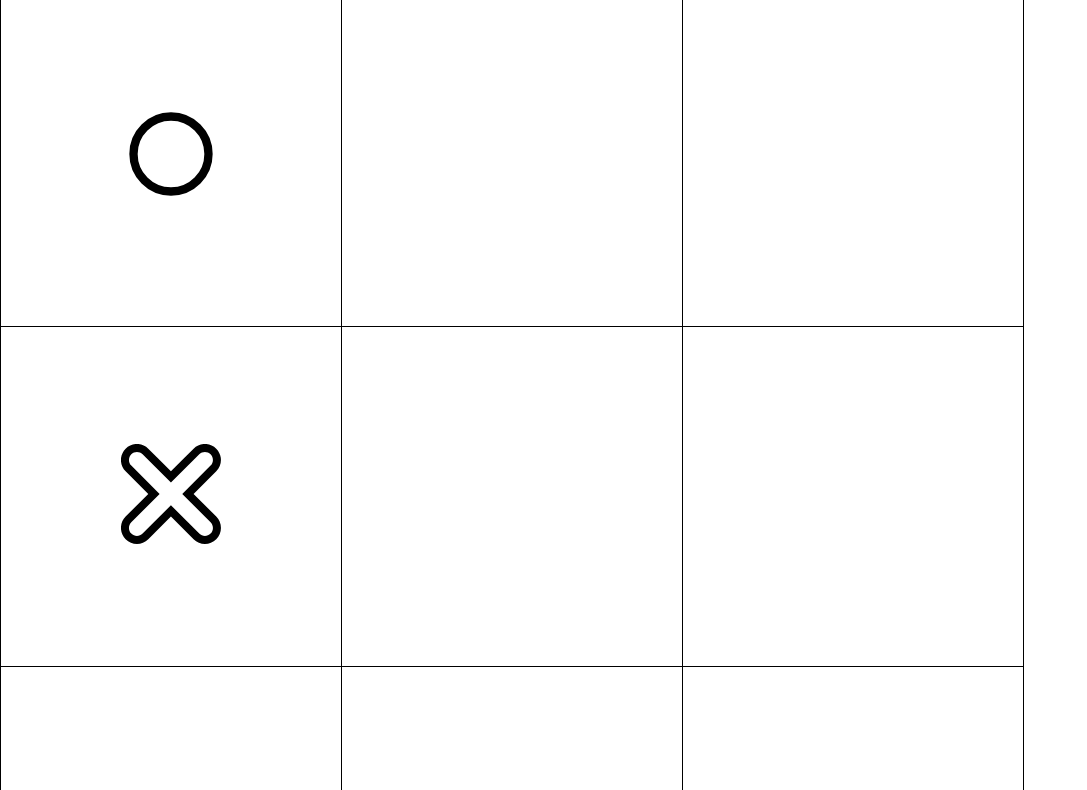
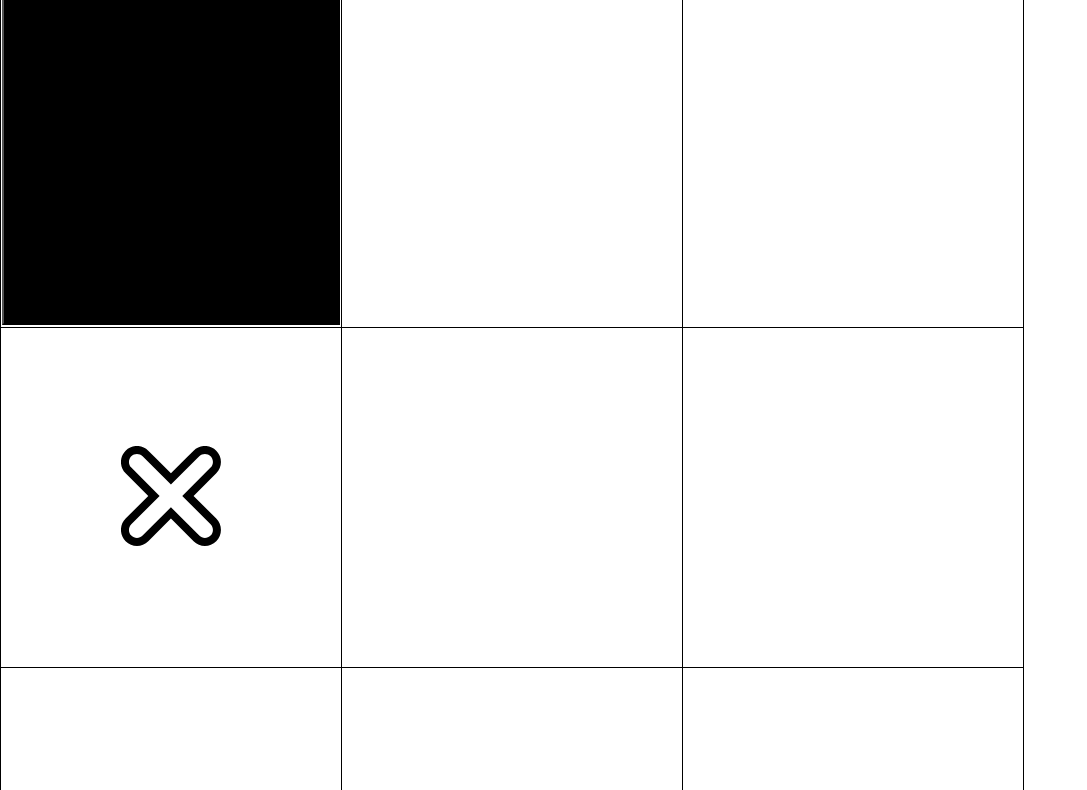
Before and after one commit to sbonnard/Morpion, a plain HTML site: page index.html in a window 1280 px wide. Shown: the part 52-842 px from the top of the page, without its empty margins (0-1087 px from the left). Drawn offline with Linux system fonts and the light colour scheme.

Commit message:
add class button

```diff
--- a/css/style.css
+++ b/css/style.css
@@ -30,7 +30,7 @@ ul {
 
 .game-board td {
     border: 1px solid black;
-    padding: 1rem;
+    /* padding: 1rem; */
     text-align: center;
     width: calc(100% / 3);
     height: calc(100% / 3);
@@ -43,3 +43,10 @@ ul {
 .cross {
     background-image: url(/img/cross-svgrepo-com.svg);
 }
+.button {
+width: 100%;
+/* height:100%; */
+aspect-ratio: 1/1;
+background-color:  black;
+cursor: pointer;
+}
--- a/index.html
+++ b/index.html
@@ -17,7 +17,7 @@
             <table class="game-board" id="game">
                 <tr>
                     <td id="a1">
-                        <img class = "game-board-symbol" src="img/circle-svgrepo-com.svg" alt="">
+                        <button class="button"></button>
                     </td>
                     <td id="b1"></td>
                     <td id="c1"></td>
--- a/js/script.js
+++ b/js/script.js
@@ -1,8 +1,9 @@
 const game = document.getElementById('game');
-
+const cross =
 
 game.addEventListener('click', function(event){
-    console.log(event.target);
-    const box = event.target;
-    box.style.backgroundColor = "red"
+    // console.log(event.target);
+    // const box = event.target;
+    // box.style.backgroundColor = "red"
+
 });
```
